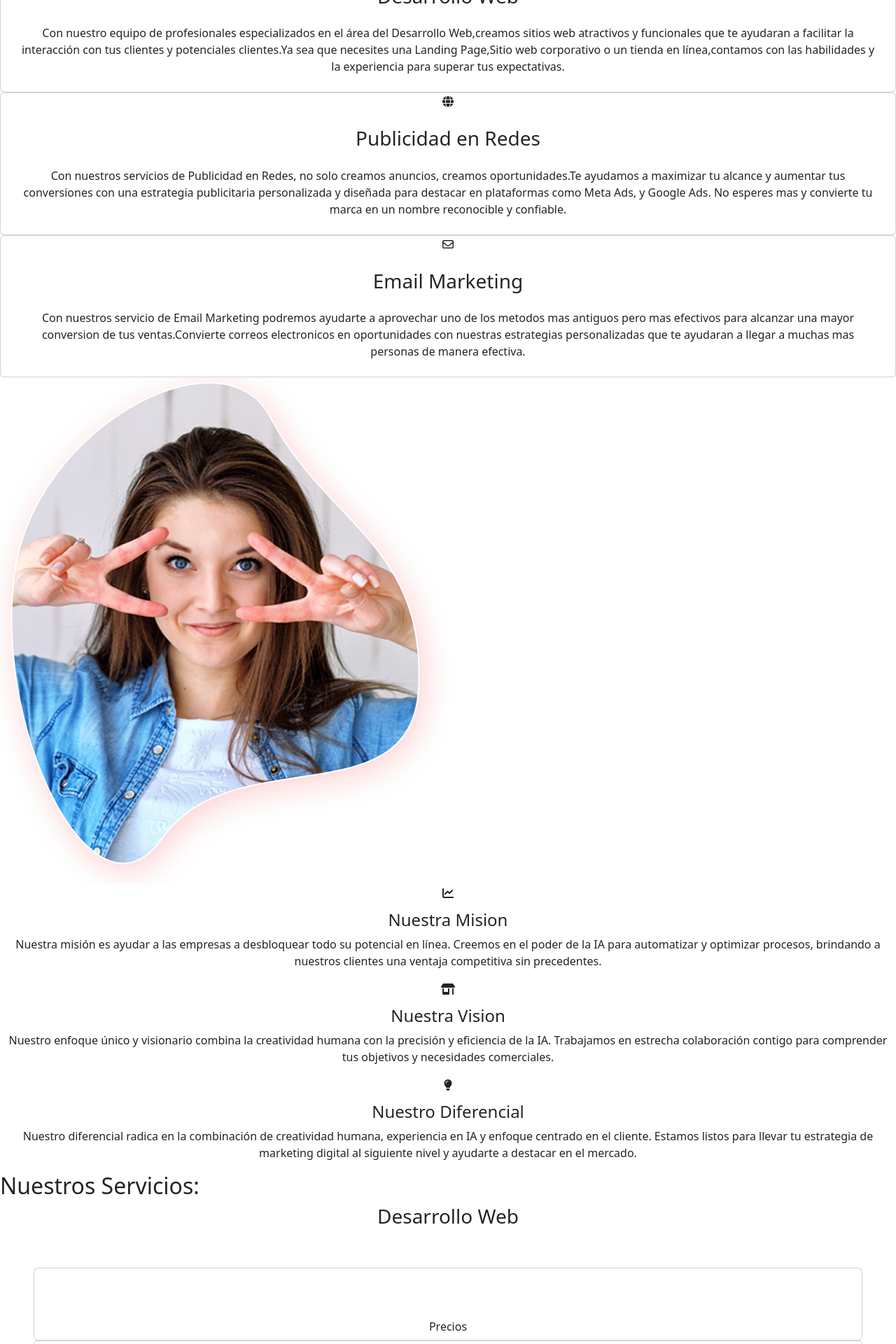
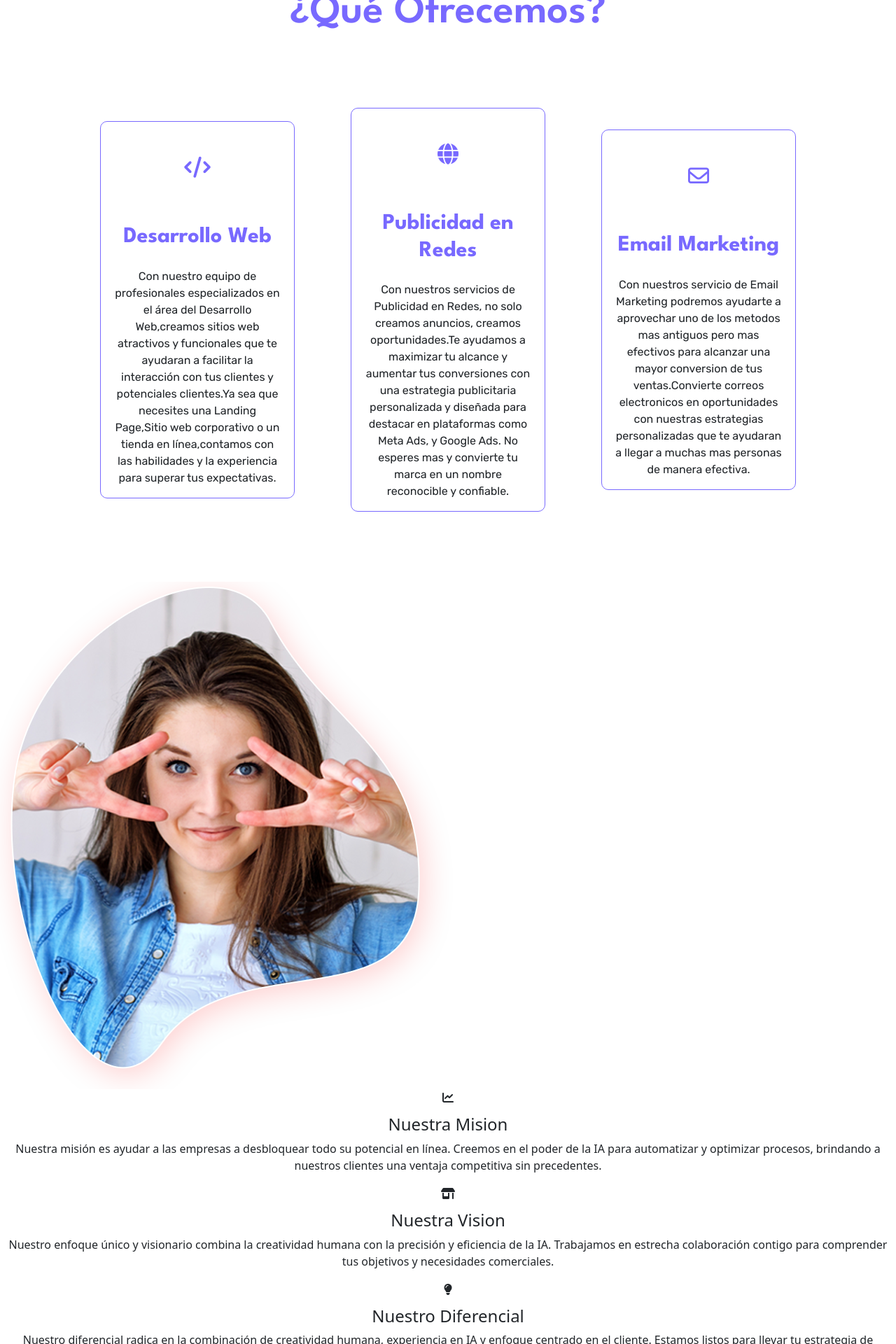
Before and after one commit to MaikolReyes/Zulia-Marketing-Digital, a React (Vite) app: page / in a window 1280 px wide. Shown: the part 600-2520 px from the top of the page at 70% size. Built offline with nearby package versions, Linux system fonts and the light colour scheme.

Commit message:
Apply SASS in services

```diff
--- a/src/layout/ServicesDescription.tsx
+++ b/src/layout/ServicesDescription.tsx
@@ -3,21 +3,20 @@ import { itemsServicesDescription } from "../resources"
 export const ServicesDescription = () => {
     return (
         <>
-            <div data-aos="fade-up">
-                <h2 className='pt-10 pb-10 font-myCustomFont flex justify-center text-customViolet font-semibold text-6xl xl:text-5xl xl:mb-10 xl:mt-20 2xl:mt-40' id="servicios" >¿Qué Ofrecemos?</h2>
-            </div>
+            <section data-aos="fade-up" id="servicios">
+                <h2 className='title__service__description'>¿Qué Ofrecemos?</h2>
 
-            <div className="grid grid-cols-3 xl:w-5/6 xl:mx-auto xl:gap-14" data-aos="fade-up" data-aos-duration="500">
-                {itemsServicesDescription.map(({ id, icon, title, description }) => (
-                    <div className="card flex justify-center text-center rounded-lg border-customViolet text-xl 2xl:w-11/12 2xl:mt-16 mx-auto 2xl:h-full" key={id}>
-                        <p><i className={icon}></i></p>
-                        <div className="flex flex-col" >
-                            <h3 className="text-3xl font-myCustomFont text-customViolet font-bold m-2">{title}</h3>
-                            <p className="font-myCustomFontSecondary m-4 xl:text-base ">{description}</p>
+                <div className="container__service__description" data-aos="fade-up" data-aos-duration="500">
+                    {itemsServicesDescription.map(({ id, icon, title, description }) => (
+                        <div className="card card__service__description" key={id}>
+                            <p><i className={icon} id="icon-services-description"></i></p>
+                            <h3 className="card__service__title__description">{title}</h3>
+                            <p className="card__service__subtitle_description">{description}</p>
                         </div>
-                    </div>
-                ))}
-            </div >
+                    ))}
+                </div >
+
+            </section>
         </>
     )
 }
--- a/src/layout/ServicesPricing.tsx
+++ b/src/layout/ServicesPricing.tsx
@@ -4,14 +4,13 @@ import { itemsServicesIT, itemsServicesMkt } from "../resources"
 export const ServicesPricing = () => {
     return (
         <>
-            <div data-aos='fade-up'>
-                <h2 className="flex justify-center font-myCustomFont text-customViolet text-6xl mb-24 mt-48 font-bold xl:text-5xl xl:mb-10" id="precios">Nuestros Servicios:</h2>
-                <h3 className="font-myCustomFont text-center text-4xl text-customViolet font-semibold xl:text-3xl">Desarrollo Web</h3>
-            </div>
+            <section data-aos='fade-up' id="precios">
+                <h2 className="title__services__pricing" id="precios">Nuestros Servicios:</h2>
 
-            <div className="flex justify-center items-center gap-12 p-5">
+                <div>
+                    <h3 className="services__pricing__subtitle">Desarrollo Web</h3>
+                    <div className="container__card__services__pricing">
                         {itemsServicesIT.map(({ id, icon, title, src }) => (
-
                             <div className="card flex items-center justify-center bg-customViolet text-white rounded-3xl 2xl:h-96 2xl:w-96 xl:h-80 xl:w-80 shadow-2xl" data-aos="zoom-in-up" key={id}>
                                 <div className="text-5xl xl:text-4xl">
                                     <i className={icon}></i>
@@ -21,12 +20,13 @@ export const ServicesPricing = () => {
                             </div>
                         ))}
                     </div>
+                </div>
 
-            <h3 className="text-center font-myCustomFont text-4xl text-customViolet font-semibold mt-8 xl:text-3xl">Publicidad en Redes</h3>
+                <div>
+                    <h3 className="services__pricing__subtitle text-center font-myCustomFont text-4xl text-customViolet font-semibold mt-8 xl:text-3xl">Publicidad en Redes</h3>
 
-            <div className="flex justify-center items-center gap-12 p-5">
+                    <div className="container__card__services__pricing">
                         {itemsServicesMkt.map(({ id, icon, title, src }) => (
-
                             <div className="card flex items-center justify-center bg-customViolet text-white rounded-3xl 2xl:h-96 2xl:w-96 xl:h-80 xl:w-80 shadow-2xl" data-aos="zoom-in-up" key={id}>
                                 <div className="text-5xl xl:text-4xl">
                                     <i className={icon}></i>
@@ -36,6 +36,8 @@ export const ServicesPricing = () => {
                             </div>
                         ))}
                     </div>
+                </div>
+            </section>
         </>
     )
 }
--- /dev/null
+++ b/src/styles/abstracts/_extend.scss
@@ -0,0 +1,15 @@
+%titles {
+    display: flex;
+    justify-content: center;
+    margin: 100px;
+    font-family: $font-principal;
+    color: $primary-color;
+    font-weight: 600;
+    font-size: 60px;
+}
+
+%subtitle-services-pricing {
+    display: flex;
+    justify-items: center;
+    gap: 40px;
+}
--- /dev/null
+++ b/src/styles/abstracts/_variables.scss
@@ -0,0 +1,5 @@
+// Palett Colors
+$primary-color: #7869ff;
+// Font
+$font-principal: "League Spartan", sans-serif;
+$font-secondary: "Rubik", sans-serif;
--- a/src/styles/components/_navbar.scss
+++ b/src/styles/components/_navbar.scss
@@ -1,5 +1,6 @@
 .navbar {
     display: flex;
+    background-color: white;
     justify-content: space-between;
     position: fixed;
     height: 60px;
@@ -8,8 +9,15 @@
     box-shadow: 2px 4px 8px rgba(0, 0, 0, 0.2);
 }
 
+.navbar-collapse {
+    display: flex;
+    justify-content: end;
+}
 
+.container-fluid {
+    align-items: flex-start;
+}
 
 .logo {
-    width: 40px;
+    width: 150px;
 }
--- a/src/styles/layout/_servicesDescription.scss
+++ b/src/styles/layout/_servicesDescription.scss
@@ -0,0 +1,38 @@
+.title__service__description {
+    @extend %titles;
+}
+
+.container__service__description {
+    display: grid;
+    grid-template-columns: 1fr 1fr 1fr;
+    width: 80vw;
+    margin: auto auto 100px auto;
+    gap: 50px;
+}
+
+.card__service__description {
+    text-align: center;
+    margin: auto;
+    border-radius: 10px;
+    border-color: $primary-color;
+    width: 90%;
+}
+
+#icon-services-description {
+    font-size: 30px;
+    margin: 50px;
+    color: $primary-color;
+}
+
+.card__service__title__description {
+    font-size: 32px;
+    font-family: $font-principal;
+    color: $primary-color;
+    font-weight: bold;
+}
+
+.card__service__subtitle_description {
+    font-family: $font-secondary;
+    font-size: 16px;
+    margin: 16px;
+}
--- a/src/styles/layout/_servicesPricing.scss
+++ b/src/styles/layout/_servicesPricing.scss
@@ -0,0 +1,20 @@
+.title__services__pricing {
+    @extend %titles
+}
+
+.services__pricing__subtitle {
+    font-family: $font-secondary;
+    text-align: center;
+    font-size: 36px;
+    color: $primary-color;
+    font-weight: 500;
+}
+
+.container__card__services__pricing {
+    display: flex;
+    justify-content: center;
+    justify-items: center;
+    align-items: center;
+    gap: 40px;
+    margin: 15px;
+}
--- a/src/styles/style.scss
+++ b/src/styles/style.scss
@@ -1,9 +1,12 @@
 @import url('https://fonts.googleapis.com/css2?family=League+Spartan:wght@400;500;600;700&family=Rubik:wght@300;400&display=swap');
 @import url('https://fonts.googleapis.com/css2?family=Raleway:wght@400;600&family=Ubuntu&display=swap');
 
-@import './variables/variables';
+@import './abstracts/variables';
+@import './abstracts/extend';
 @import './components/navbar';
 @import './layout/hero';
+@import './layout/servicesDescription';
+@import './layout/servicesPricing';
 @import './components/footer';
 @import './components/form';
 
--- a/src/styles/variables/_variables.scss
+++ /dev/null
@@ -1,4 +0,0 @@
-// Palett Colors
-$primary-color: #7869ff;
-// Font
-$font-principal: "League Spartan", sans-serif;
```
Lines whose indentation alone changed are shown as unchanged.
